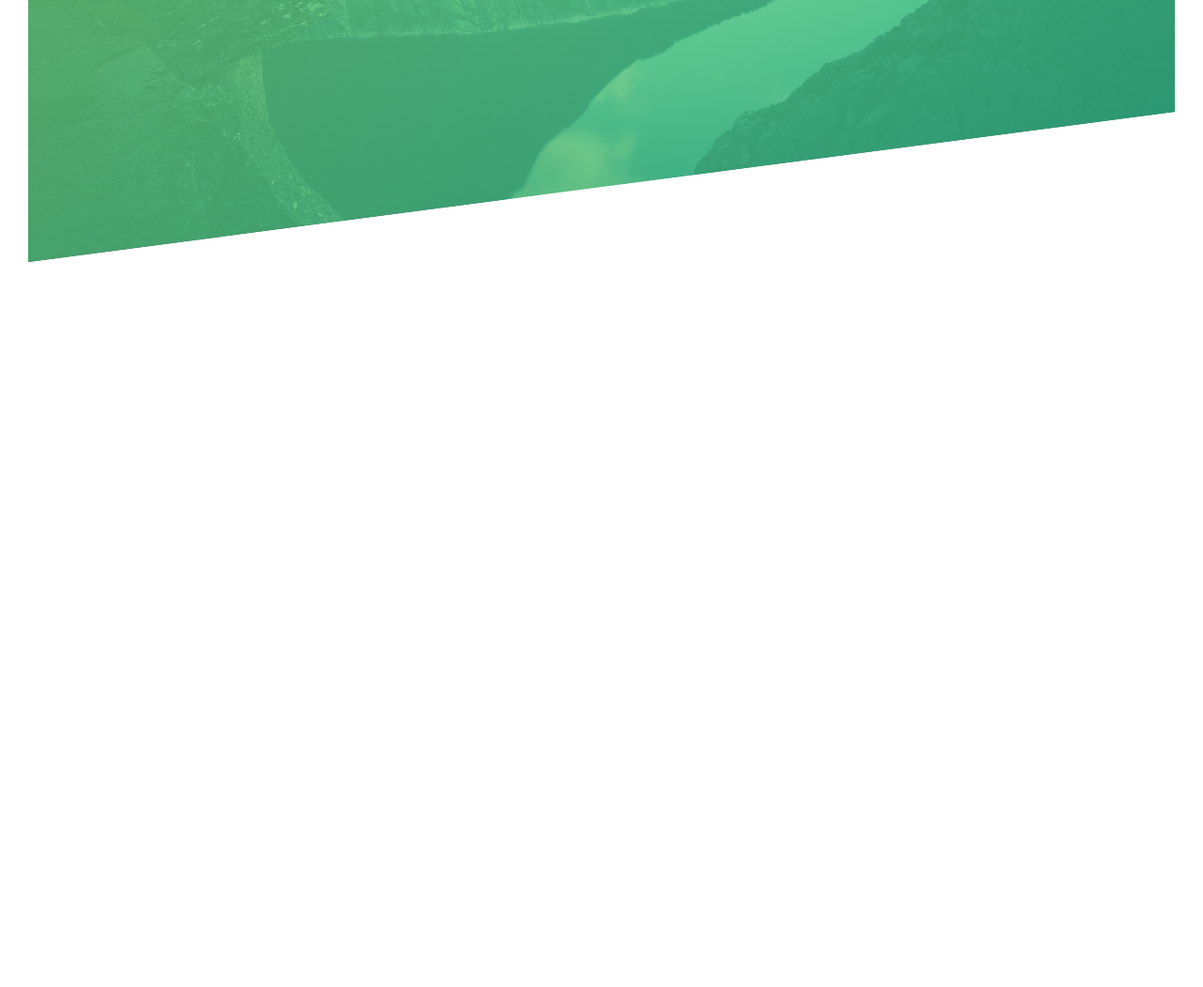
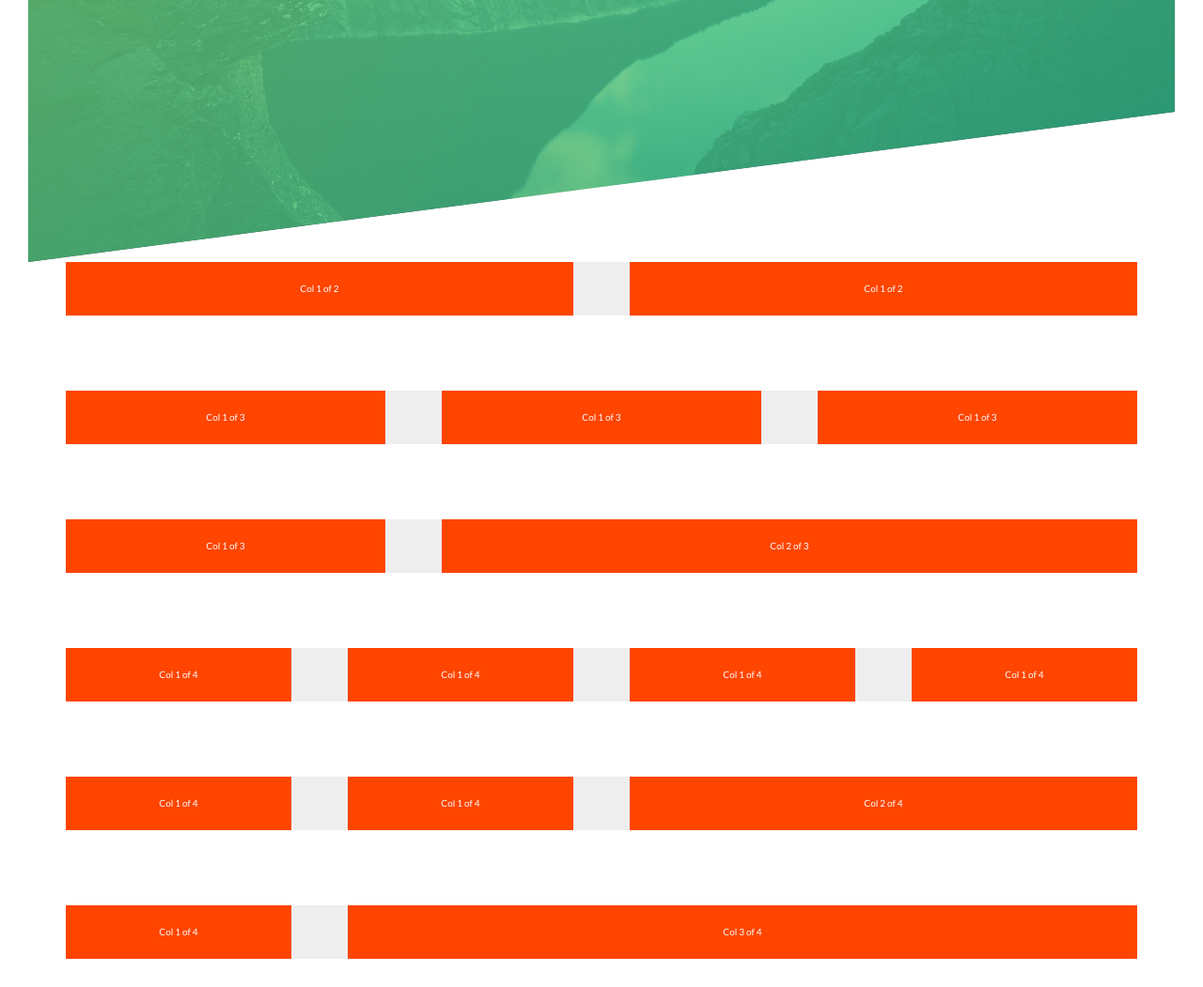
Before and after one commit to kaungMinn/Natour, a website: page index.html in a window 1280 px wide. Shown: the part 511-1562 px from the top of the page at 94% size. Before the commit the page ends 820 px from the top, so only its background shows below. Drawn offline with Linux system fonts and the light colour scheme.

Commit message:
added custom grid

```diff
--- a/index.html
+++ b/index.html
@@ -32,6 +32,86 @@
 
     </header>
 
+    <section class="grid-test">
+        <div class="row">
+            <div class="col-1-of-2">
+                Col 1 of 2
+            </div>
+
+            <div class="col-1-of-2">
+                Col 1 of 2
+            </div>
+        </div>
+
+        <div class="row">
+            <div class="col-1-of-3">
+                Col 1 of 3
+            </div>
+
+            <div class="col-1-of-3">
+                Col 1 of 3
+            </div>
+
+            <div class="col-1-of-3">
+                Col 1 of 3
+            </div>
+        </div>
+
+        <div class="row">
+            <div class="col-1-of-3">
+                Col 1 of 3
+            </div>
+
+            <div class="col-2-of-3">
+                Col 2 of 3
+            </div>
+        </div>
+
+        <div class="row">
+            <div class="col-1-of-4">
+                Col 1 of 4
+            </div>
+
+            <div class="col-1-of-4">
+                Col 1 of 4
+            </div>
+
+            <div class="col-1-of-4">
+                Col 1 of 4
+            </div>
+
+            <div class="col-1-of-4">
+                Col 1 of 4
+            </div>
+        </div>
+
+        <div class="row">
+            <div class="col-1-of-4">
+                Col 1 of 4
+            </div>
+
+            <div class="col-1-of-4">
+                Col 1 of 4
+            </div>
+
+            <div class="col-2-of-4">
+                Col 2 of 4
+            </div>
+
+        </div>
+
+        <div class="row">
+            <div class="col-1-of-4">
+                Col 1 of 4
+            </div>
+
+            <div class="col-3-of-4">
+                Col 3 of 4
+            </div>
+
+        </div>
+    </section>
+
 
 </body>
 
--- a/sass/abstracts/_mixins.scss
+++ b/sass/abstracts/_mixins.scss
@@ -0,0 +1,7 @@
+@mixin clearfix {
+  &:after {
+    content: "";
+    display: table;
+    clear: both;
+  }
+}
--- a/sass/abstracts/_variables.scss
+++ b/sass/abstracts/_variables.scss
@@ -1,3 +1,4 @@
+//Colors
 $color-primary: #55c57a;
 $color-primary-light: #7ed56f;
 $color-primary-dark: #28b485;
@@ -6,3 +7,8 @@ $color-gray-dark: #777;
 
 $color-white: #fff;
 $color-black: #000;
+
+//Grid
+$grid-width: 114rem;
+$gutter-vertical: 8rem;
+$gutter-horizontal: 6rem;
--- /dev/null
+++ b/sass/layouts/_grid.scss
@@ -0,0 +1,53 @@
+.row {
+  max-width: $grid-width;
+  background-color: #eee;
+  margin: 0 auto;
+
+  &:not(:last-child) {
+    margin-bottom: $gutter-vertical;
+  }
+
+  @include clearfix;
+
+  [class^="col-"] {
+    background-color: orangered;
+    float: left;
+    padding: 20px 0px;
+    text-align: center;
+    color: $color-white;
+
+    &:not(:last-child) {
+      margin-right: $gutter-horizontal;
+    }
+  }
+
+  .col-1-of-2 {
+    width: calc((100% - #{$gutter-horizontal}) / 2);
+  }
+
+  .col-1-of-3 {
+    width: calc((100% - #{$gutter-horizontal} * 2) / 3);
+  }
+
+  .col-2-of-3 {
+    width: calc(
+      2 * (100% - #{$gutter-horizontal} * 2) / 3 + #{$gutter-horizontal}
+    );
+  }
+
+  .col-1-of-4 {
+    width: calc((100% - #{$gutter-horizontal * 3}) / 4);
+  }
+
+  .col-2-of-4 {
+    width: calc(
+      2 * (100% - #{$gutter-horizontal * 3}) / 4 + #{$gutter-horizontal}
+    );
+  }
+
+  .col-3-of-4 {
+    width: calc(
+      3 * (100% - #{$gutter-horizontal * 3}) / 4 + 2 * #{$gutter-horizontal}
+    );
+  }
+}
--- a/sass/main.scss
+++ b/sass/main.scss
@@ -8,6 +8,7 @@
 @import "base/utilities";
 
 @import "layouts/header";
+@import "layouts/grid";
 
 @import "pages/home";
 
```
Also changed, not shown: css/style.css.
